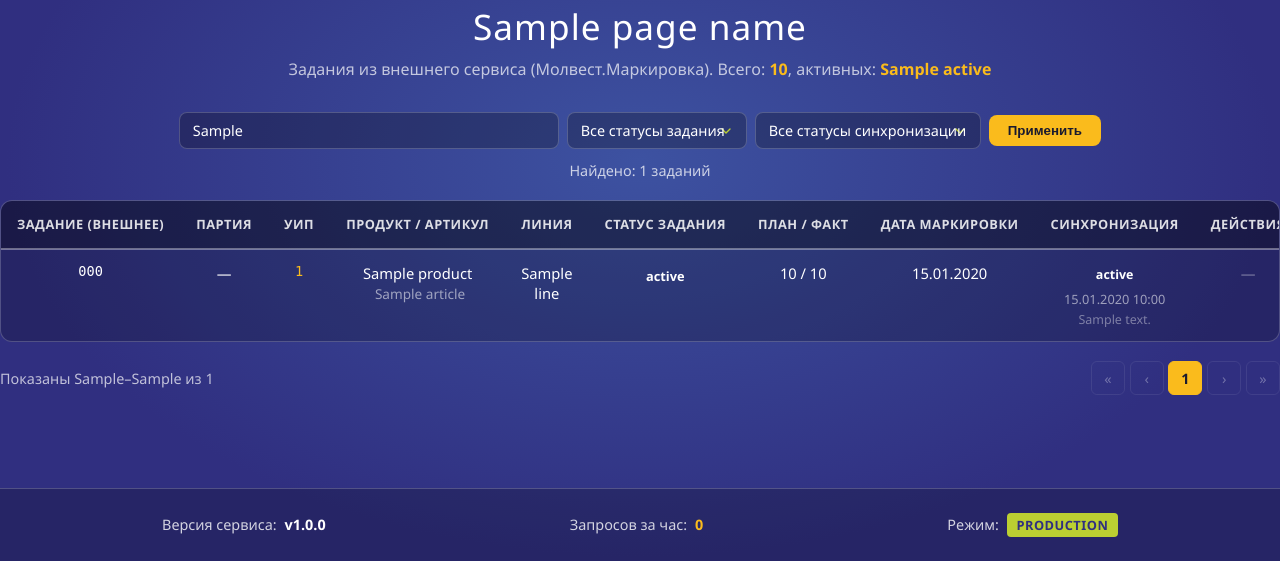
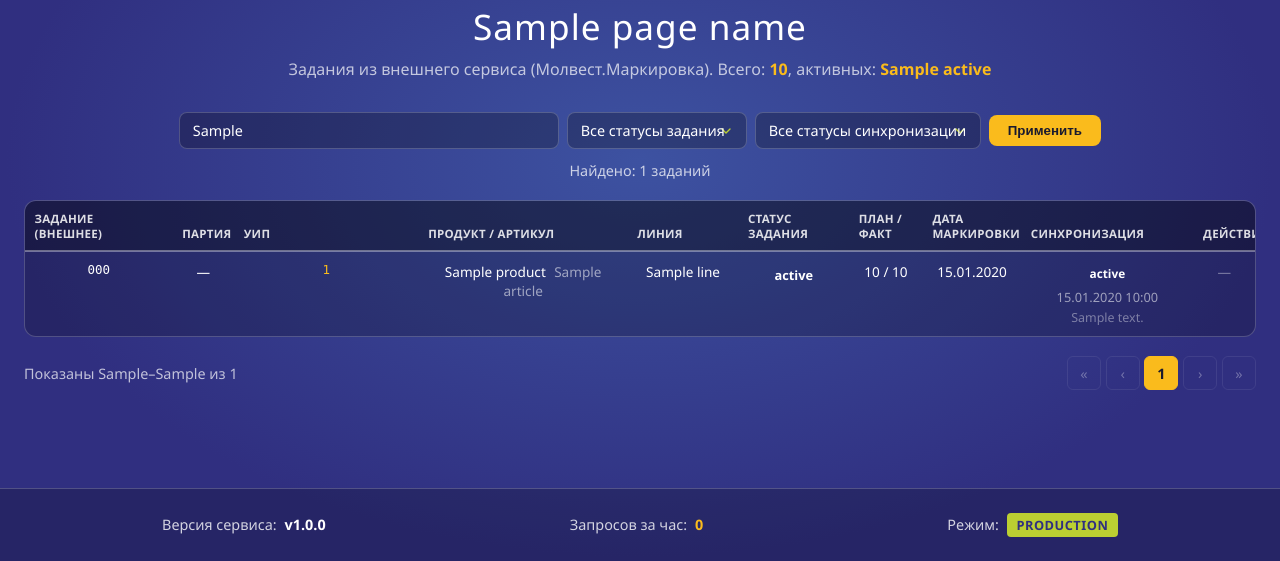
Before and after one commit to lopatin2012/PartyManagementSystem, a Django app: template templates/sync/main.html in a window 1280 px wide. Shown: the part 239-800 px from the top of the page. Run offline with Django 5.2, Linux system fonts and the light colour scheme; the template is opened without the code that fills it: most values are stand-ins (such as "Sample title", 1, 10 or a date in 2020).

Commit message:
Fix: Таблица заданий влезает по ширине; кнопка синхронизации — иконка.
- /cz/sync/: фиксированная раскладка таблицы (table-layout: fixed, ширины колонок, перенос текста) — без горизонтальной прокрутки и обрезки краёв.
- Кнопка «Синхронизировать коды» заменена компактной иконкой (title/aria-label); JS ставит класс syncing вместо подмены текста.

```diff
--- a/static/css/sync.css
+++ b/static/css/sync.css
@@ -6,6 +6,11 @@
     width: 100%;
     max-width: 1820px;
     margin: 0 auto;
+    /* Ключевое: flex-элемент в <main align-items:center> не должен распирать
+       страницу шире экрана — иначе таблица «обрезается» по краям вместо
+       внутренней горизонтальной прокрутки. */
+    min-width: 0;
+    padding: 0 1.5rem;
 }
 
 .sync-header {
@@ -203,13 +208,14 @@
     border-radius: 12px;
     border: 1px solid var(--input-border);
     overflow-x: auto;
+    max-width: 100%;
 }
 
 .sync-table {
     width: 100%;
+    table-layout: fixed;
     border-collapse: collapse;
-    font-size: 0.92rem;
-    min-width: 1200px;
+    font-size: 0.85rem;
 }
 
 .sync-table thead {
@@ -220,22 +226,38 @@
 .sync-table thead th:last-child  { border-top-right-radius: 11px; }
 
 .sync-table th {
-    padding: 0.9rem 1rem;
+    padding: 0.6rem 0.6rem;
     text-align: left;
     font-weight: 600;
     color: rgba(255, 255, 255, 0.85);
-    font-size: 0.8rem;
+    font-size: 0.72rem;
     text-transform: uppercase;
-    letter-spacing: 0.5px;
+    letter-spacing: 0.3px;
     border-bottom: 2px solid var(--input-border);
-    white-space: nowrap;
+    white-space: normal;
+    vertical-align: bottom;
 }
 
 .sync-table td {
-    padding: 0.8rem 1rem;
+    padding: 0.6rem 0.6rem;
     border-bottom: 1px solid rgba(255, 255, 255, 0.06);
     vertical-align: top;
+    word-break: break-word;
+    overflow-wrap: anywhere;
 }
+
+/* Ширины колонок (table-layout: fixed) — таблица влезает по ширине экрана. */
+.sync-table th:nth-child(1)  { width: 12%; }  /* Задание (внешнее) */
+.sync-table th:nth-child(2)  { width: 5%; }   /* Партия */
+.sync-table th:nth-child(3)  { width: 15%; }  /* УИП */
+.sync-table th:nth-child(4)  { width: 17%; }  /* Продукт / артикул */
+.sync-table th:nth-child(5)  { width: 9%; }   /* Линия */
+.sync-table th:nth-child(6)  { width: 9%; }   /* Статус задания */
+.sync-table th:nth-child(7)  { width: 6%; }   /* План / Факт */
+.sync-table th:nth-child(8)  { width: 8%; }   /* Дата маркировки */
+.sync-table th:nth-child(9)  { width: 14%; }  /* Синхронизация */
+.sync-table th:nth-child(10) { width: 5%; }   /* Действия */
+
 
 .sync-table tbody tr:hover {
     background: rgba(255, 255, 255, 0.03);
@@ -247,21 +269,18 @@
 
 .code-cell {
     font-family: monospace;
-    font-size: 0.85rem;
-    max-width: 200px;
-    overflow: hidden;
-    text-overflow: ellipsis;
+    font-size: 0.78rem;
+    word-break: break-all;
 }
 
 .uip-number {
     font-family: monospace;
-    font-size: 0.85rem;
+    font-size: 0.78rem;
     color: var(--accent-yellow);
-    max-width: 240px;
-    overflow: hidden;
-    text-overflow: ellipsis;
-    white-space: nowrap;
-    display: inline-block;
+    display: block;
+    max-width: 100%;
+    white-space: normal;
+    word-break: break-all;
 }
 
 .article-cell {
@@ -319,11 +338,11 @@
 /* Статус синхронизации */
 .sync-badge {
     display: inline-block;
-    padding: 0.2rem 0.6rem;
+    padding: 0.2rem 0.5rem;
     border-radius: 20px;
-    font-size: 0.78rem;
+    font-size: 0.74rem;
     font-weight: 600;
-    white-space: nowrap;
+    white-space: normal;
 }
 
 .sync-pending {
@@ -351,22 +370,25 @@
     margin-top: 0.2rem;
     font-size: 0.78rem;
     color: rgba(255, 255, 255, 0.4);
-    max-width: 240px;
+    max-width: 100%;
     overflow: hidden;
     text-overflow: ellipsis;
     white-space: nowrap;
 }
 
-/* Кнопка в строке */
+/* Кнопка в строке — компактная иконка синхронизации. */
 .btn-sync-row {
-    padding: 0.4rem 0.8rem;
+    display: inline-flex;
+    align-items: center;
+    justify-content: center;
+    width: 34px;
+    height: 34px;
+    padding: 0;
     border: 1px solid var(--accent-yellow);
     border-radius: 6px;
     background: transparent;
     color: var(--accent-yellow);
-    font-size: 0.8rem;
     cursor: pointer;
-    white-space: nowrap;
     transition: background 0.2s, color 0.2s;
 }
 
@@ -378,6 +400,10 @@
 .btn-sync-row:disabled {
     opacity: 0.5;
     cursor: not-allowed;
+}
+
+.btn-sync-row.syncing svg {
+    animation: sync-spin 1s linear infinite;
 }
 
 /* Пустое состояние */
--- a/static/js/sync.js
+++ b/static/js/sync.js
@@ -58,9 +58,8 @@ async function syncPartyCodes(btn) {
     const url = btn.dataset.url;
     const csrf = btn.dataset.csrf;
 
-    const originalText = btn.textContent;
     btn.disabled = true;
-    btn.textContent = 'Синхронизация…';
+    btn.classList.add('syncing');
 
     try {
         const resp = await fetch(url, {
@@ -85,6 +84,6 @@ async function syncPartyCodes(btn) {
         alert('Ошибка сети: ' + e.message);
     } finally {
         btn.disabled = false;
-        btn.textContent = originalText;
+        btn.classList.remove('syncing');
     }
 }
--- a/templates/sync/main.html
+++ b/templates/sync/main.html
@@ -107,7 +107,7 @@
                             <span class="text-muted">—</span>
                         {% endif %}
                     </td>
-                    <td>
+                    <td class="product-cell">
                         {% if party.uip and party.uip.product_sku %}
                             {{ party.uip.product_sku.product.name }}
                             <span class="article-cell">{{ party.uip.product_sku.article }}</span>
@@ -148,8 +148,15 @@
                                     data-party-id="{{ party.id }}"
                                     data-url="{% url 'sync_task_codes' %}"
                                     data-csrf="{{ csrf_token }}"
+                                    title="Синхронизировать коды"
+                                    aria-label="Синхронизировать коды"
                                     onclick="syncPartyCodes(this)">
-                                Синхронизировать коды
+                                <svg width="16" height="16" viewBox="0 0 24 24" fill="none" stroke="currentColor"
+                                     stroke-width="2" stroke-linecap="round" stroke-linejoin="round">
+                                    <polyline points="23 4 23 10 17 10"></polyline>
+                                    <polyline points="1 20 1 14 7 14"></polyline>
+                                    <path d="M3.51 9a9 9 0 0 1 14.85-3.36L23 10M1 14l4.64 4.36A9 9 0 0 0 20.49 15"></path>
+                                </svg>
                             </button>
                         {% else %}
                             <span class="text-muted">—</span>
```
